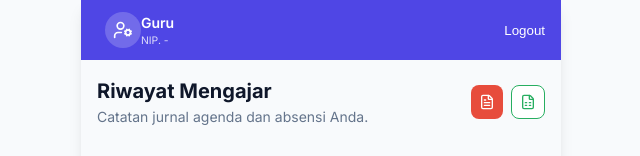
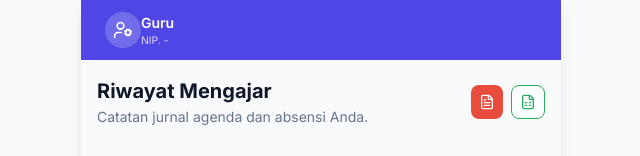
Before and after one commit to wahyu83/agenda_guru, a React (Vite) app: page /guru/riwayat in a window 1280 px wide. Shown: the top 156 px of the page, without its empty margins (319-959 px from the left). Built offline with nearby package versions, Linux system fonts and the light colour scheme; no server answers; sample sign-in values are in the browser's storage.

Commit message:
feat: hide logout button on riwayat page

```diff
--- a/src/features/guru/GuruLayout.jsx
+++ b/src/features/guru/GuruLayout.jsx
@@ -6,6 +6,7 @@ import ProfileModal from '../../components/ProfileModal';
 
 const GuruLayout = () => {
   const navigate = useNavigate();
+  const location = useLocation();
   const { user, setUser } = useAppStore();
   const [showProfile, setShowProfile] = useState(false);
   // Mock offline status
@@ -46,11 +47,11 @@ const GuruLayout = () => {
           <div className="flex items-center gap-1" style={{ backgroundColor: 'var(--warning)', padding: '0.25rem 0.5rem', borderRadius: 'var(--radius-full)', fontSize: '0.75rem', fontWeight: '600' }}>
             <WifiOff size={14} /> Offline Mode
           </div>
-        ) : (
+        ) : !location.pathname.includes('/riwayat') ? (
           <button onClick={handleLogout} style={{ background: 'none', border: 'none', color: 'white', cursor: 'pointer' }}>
              Logout
           </button>
-        )}
+        ) : null}
       </header>
 
       {/* Main Content Area */}
```
